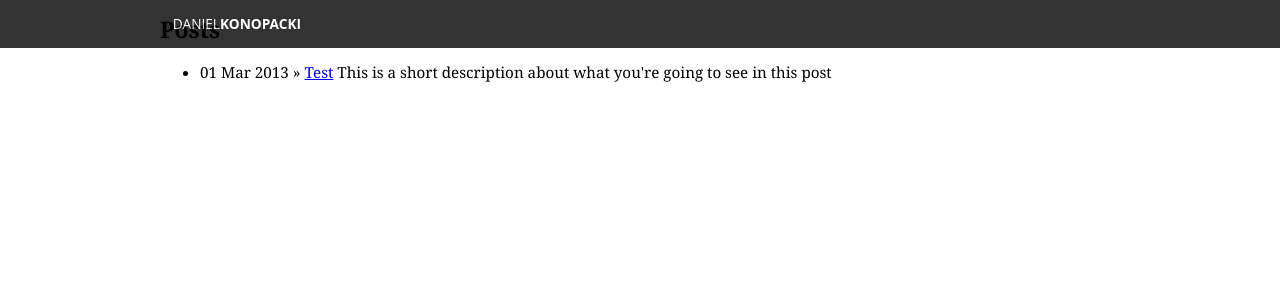
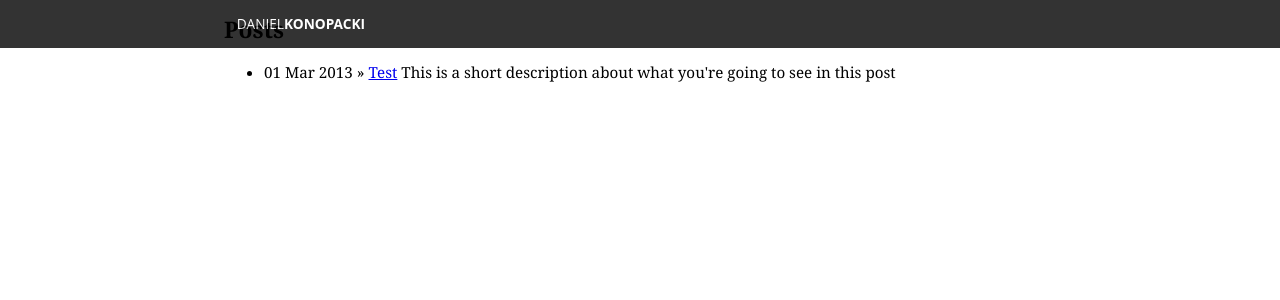
Before and after one commit to danielkonopacki/danielkonopacki.github.com, a Jekyll site: the page built from index.html, in a window 1280 px wide. Shown: the top 300 px of the page. Built offline with Jekyll 4.4.1, drawn with Linux system fonts in a browser that asks for light colours; Markdown is read by kramdown in place of the engine named in the settings.

Commit message:
CSS updates

```diff
--- a/css/layout.css
+++ b/css/layout.css
@@ -14,6 +14,6 @@ html, body {
 }
 
 .content-container {
-  width: 75%;
+  width: 65%;
   margin: 0 auto;
 }
```
Also changed, not shown: 1 other file.
